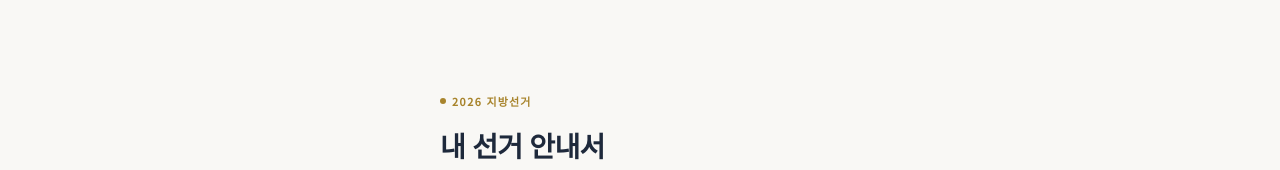
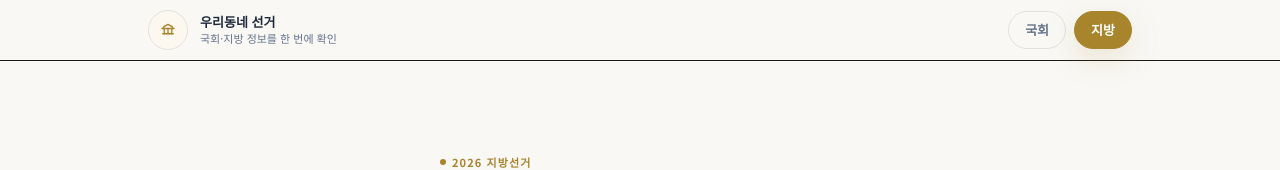
Before and after one commit to woogook/woogook-frontend, a Next.js app: page / in a window 1280 px wide. Shown: the top 170 px of the page. Built offline with nearby package versions, Linux system fonts and the light colour scheme; no server answers; the database is empty.

Commit message:
update: global navbar init

```diff
--- a/src/app/page.tsx
+++ b/src/app/page.tsx
@@ -1,5 +1,6 @@
 "use client";
 
+import type { CSSProperties } from "react";
 import { useState, useEffect, useCallback } from "react";
 import {
   BallotResponse,
@@ -13,15 +14,22 @@ import DetailView from "./components/DetailView";
 import CompareView from "./components/CompareView";
 
 type View = "address" | "ballot" | "candidates" | "compare" | "detail";
+type ServiceTab = "assembly" | "local";
 
 export default function Home() {
   const [view, setView] = useState<View>("address");
+  const [activeTab, setActiveTab] = useState<ServiceTab>("local");
   const [ballotData, setBallotData] = useState<BallotResponse | null>(null);
   const [selectedBallot, setSelectedBallot] = useState<BallotItem | null>(null);
   const [selectedCandidate, setSelectedCandidate] = useState<CandidateRecord | null>(null);
   const [detailReturnView, setDetailReturnView] = useState<View>("candidates");
   const [loading, setLoading] = useState(false);
   const [error, setError] = useState<string | null>(null);
+
+  const rootStyle: CSSProperties = {
+    background: "var(--background)",
+    ["--nav-height" as string]: "60px",
+  };
 
   // ── Scroll to top on view change ─────────────────────
   useEffect(() => {
@@ -96,13 +104,143 @@ export default function Home() {
     navigate("detail");
   };
 
+  const handleTabChange = (tab: ServiceTab) => {
+    setActiveTab(tab);
+    window.scrollTo({ top: 0, behavior: "smooth" });
+  };
+
   return (
-    <div className="min-h-[100dvh] flex flex-col" style={{ background: "var(--background)" }}>
+    <div className="min-h-[100dvh] flex flex-col" style={rootStyle}>
+      {/* Top navigation */}
+      <div
+        className="sticky top-0 z-50 border-b"
+        style={{
+          background: "rgba(249,248,245,0.94)",
+          backdropFilter: "blur(14px)",
+          WebkitBackdropFilter: "blur(14px)",
+        }}
+      >
+        <div
+          className="mx-auto w-full max-w-5xl px-5 flex items-center justify-between gap-3"
+          style={{ height: "var(--nav-height)" }}
+        >
+          <div className="flex items-center gap-3 min-w-0">
+            <div
+              className="w-10 h-10 rounded-full flex items-center justify-center shrink-0"
+              style={{ background: "var(--amber-bg)", border: "1px solid var(--border)", color: "var(--amber)" }}
+              aria-hidden="true"
+            >
+              <svg width="18" height="18" viewBox="0 0 24 24" fill="none" stroke="currentColor" strokeWidth={1.8} strokeLinecap="round" strokeLinejoin="round">
+                <path d="M4 10h16" />
+                <path d="M6 10V8.2c0-.3.18-.57.45-.69L12 4.5l5.55 3.01c.27.12.45.39.45.69V10" />
+                <path d="M7 10v7M12 10v7M17 10v7" />
+                <path d="M5 17h14" />
+              </svg>
+            </div>
+            <div className="min-w-0">
+              <p className="text-[13px] font-bold leading-tight truncate" style={{ color: "var(--navy)" }}>
+                우리동네 선거
+              </p>
+              <p className="text-[11px] leading-snug text-ellipsis whitespace-nowrap overflow-hidden" style={{ color: "var(--text-secondary)" }}>
+                국회·지방 정보를 한 번에 확인
+              </p>
+            </div>
+          </div>
+
+          <div className="flex items-center gap-2" role="tablist" aria-label="선거 서비스 전환">
+            <button
+              onClick={() => handleTabChange("assembly")}
+              className="px-3 sm:px-4 py-2 rounded-full text-[13px] font-semibold cursor-pointer transition-all"
+              style={{
+                background: activeTab === "assembly" ? "var(--navy)" : "transparent",
+                color: activeTab === "assembly" ? "#ffffff" : "var(--text-secondary)",
+                border: activeTab === "assembly" ? "1px solid var(--navy)" : "1px solid var(--border)",
+                boxShadow: activeTab === "assembly" ? "0 10px 30px rgba(30,41,59,0.12)" : "none",
+              }}
+              aria-selected={activeTab === "assembly"}
+              role="tab"
+              tabIndex={activeTab === "assembly" ? 0 : -1}
+            >
+              국회
+            </button>
+            <button
+              onClick={() => handleTabChange("local")}
+              className="px-3 sm:px-4 py-2 rounded-full text-[13px] font-semibold cursor-pointer transition-all"
+              style={{
+                background: activeTab === "local" ? "var(--amber)" : "transparent",
+                color: activeTab === "local" ? "#ffffff" : "var(--text-secondary)",
+                border: activeTab === "local" ? "1px solid var(--amber)" : "1px solid var(--border)",
+                boxShadow: activeTab === "local" ? "0 10px 30px rgba(168,132,44,0.18)" : "none",
+              }}
+              aria-selected={activeTab === "local"}
+              role="tab"
+              tabIndex={activeTab === "local" ? 0 : -1}
+            >
+              지방
+            </button>
+          </div>
+        </div>
+      </div>
+
+      {/* 국회 서비스 안내 섹션 */}
+      {activeTab === "assembly" ? (
+        <section className="flex-1 w-full px-5 py-12 flex items-center">
+          <div className="mx-auto w-full max-w-[760px] text-center">
+            <div className="inline-flex items-center gap-2 px-3 py-2 rounded-full mb-5" style={{ background: "var(--amber-bg)", color: "var(--amber)", border: "1px solid var(--border)" }}>
+              <span className="w-2 h-2 rounded-full" style={{ background: "var(--amber)" }} aria-hidden="true" />
+              국회 의원 서비스 준비 중
+            </div>
+            <h1
+              className="text-[1.9rem] leading-[1.25] font-bold tracking-tight mb-3"
+              style={{ color: "var(--navy)", fontFamily: "var(--font-noto-serif), 'Noto Serif KR', serif" }}
+            >
+              우리동네 국회의원 안내서
+            </h1>
+            <p className="text-[14px] leading-relaxed mb-8" style={{ color: "var(--text-secondary)" }}>
+              지역구·비례대표 의원 정보, 법안·정책 키워드 검색을 곧 제공할 예정입니다.
+              <br />
+              지금은 지방선거 정보부터 확인하실 수 있어요.
+            </p>
+
+            <div className="grid gap-3 sm:grid-cols-2">
+              <div className="p-4 rounded-xl text-left" style={{ background: "var(--surface)", border: "1px solid var(--border)" }}>
+                <p className="text-[12px] font-semibold mb-1.5" style={{ color: "var(--text-tertiary)" }}>국회 서비스</p>
+                <p className="text-[15px] font-bold mb-1" style={{ color: "var(--navy)" }}>지역구·비례 의원 찾기</p>
+                <p className="text-[13px] leading-relaxed" style={{ color: "var(--text-secondary)" }}>
+                  지역별 의원 매칭, 주요 의정 활동과 공약을 보기 쉽게 준비하고 있어요.
+                </p>
+              </div>
+              <div className="p-4 rounded-xl text-left" style={{ background: "var(--surface)", border: "1px solid var(--border)" }}>
+                <p className="text-[12px] font-semibold mb-1.5" style={{ color: "var(--text-tertiary)" }}>키워드 탐색</p>
+                <p className="text-[15px] font-bold mb-1" style={{ color: "var(--navy)" }}>법안·정책 검색</p>
+                <p className="text-[13px] leading-relaxed" style={{ color: "var(--text-secondary)" }}>
+                  관심 키워드로 법안과 의원 활동을 찾아볼 수 있도록 곧 업데이트될 예정이에요.
+                </p>
+              </div>
+            </div>
+
+            <div className="mt-8 flex flex-col sm:flex-row items-center justify-center gap-3">
+              <button
+                onClick={() => handleTabChange("local")}
+                className="w-full sm:w-auto px-5 py-3 rounded-lg font-semibold cursor-pointer active:scale-[0.98] transition-all"
+                style={{ background: "var(--navy)", color: "#ffffff" }}
+              >
+                지방선거 정보 먼저 보기
+              </button>
+              <p className="text-[12px]" style={{ color: "var(--text-secondary)" }}>
+                현재 준비된 기능: 주소로 투표지 확인, 후보 비교, 정책 키워드 탐색(지방)
+              </p>
+            </div>
+          </div>
+        </section>
+      ) : (
+        <>
           {/* Mobile header */}
           {view !== "address" && (
             <header
-          className="sticky top-0 z-50 px-5 py-3 flex items-center justify-between"
+              className="sticky z-40 px-5 py-3 flex items-center justify-between"
               style={{
+                top: "var(--nav-height)",
                 background: "rgba(249,248,245,0.92)",
                 borderBottom: "1px solid var(--border)",
                 backdropFilter: "blur(12px)",
@@ -209,6 +347,8 @@ export default function Home() {
               </p>
             </footer>
           )}
+        </>
+      )}
     </div>
   );
 }
```
Lines whose indentation alone changed are shown as unchanged.
